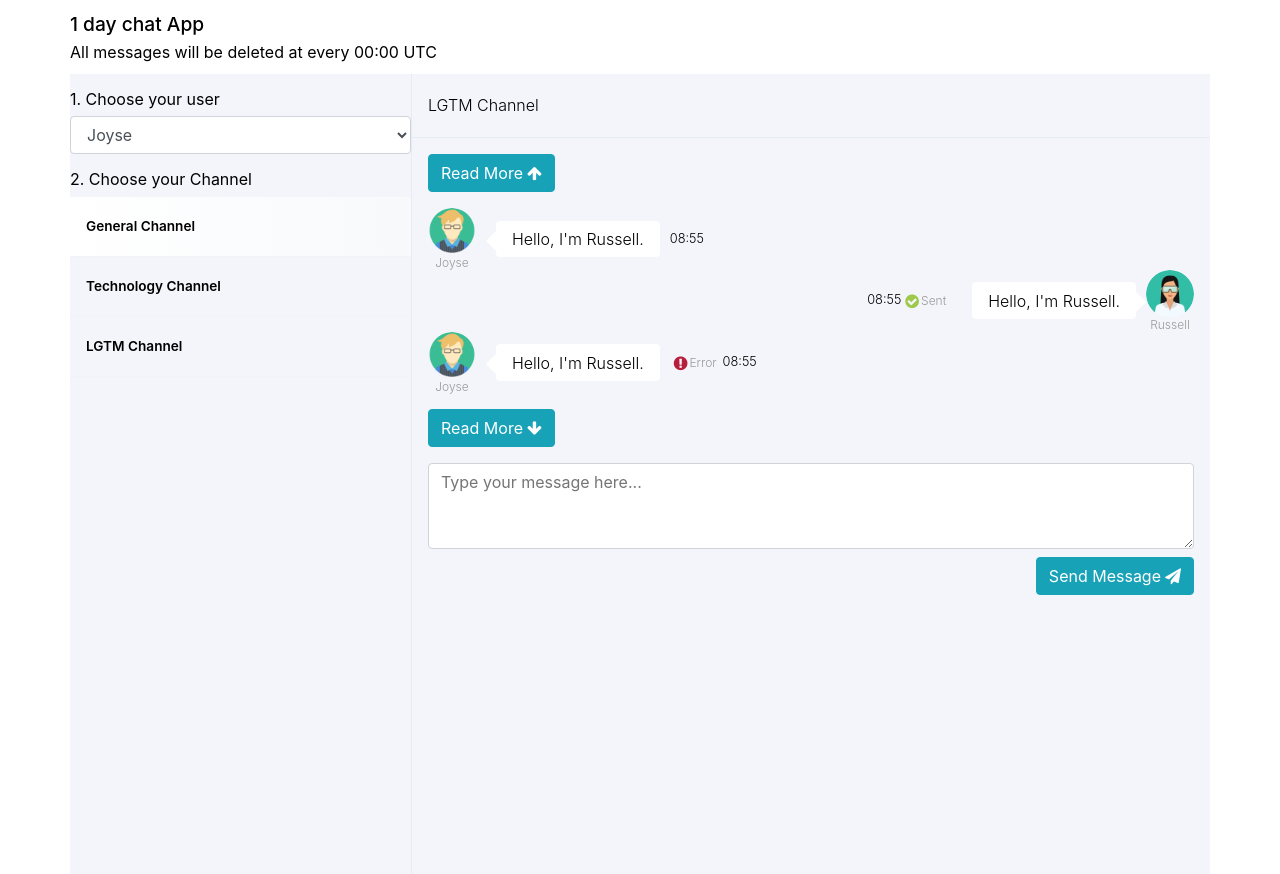
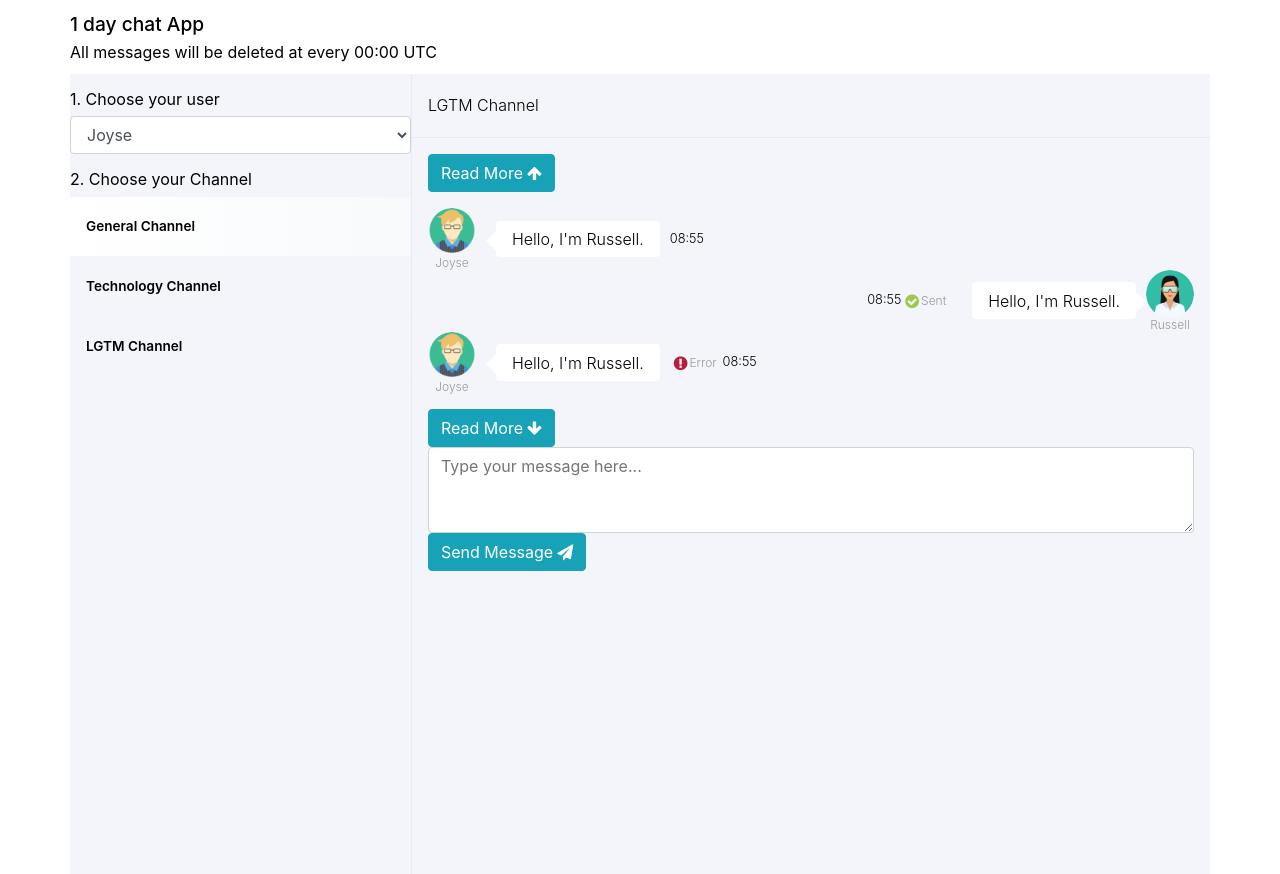
Before and after one commit to kaiching0109/am-project, a React (Create React App) app: page / in a window 1280 px wide. Built offline with nearby package versions, Linux system fonts and the light colour scheme.

Commit message:
feat: add ApolloProvider and postMessage dummy; refactor: move form logic into chatForm

```diff
--- a/package.json
+++ b/package.json
@@ -3,6 +3,7 @@
   "version": "0.1.0",
   "private": true,
   "dependencies": {
+    "@apollo/client": "^3.5.9",
     "@testing-library/jest-dom": "^5.16.2",
     "@testing-library/react": "^12.1.3",
     "@testing-library/user-event": "^13.5.0",
@@ -10,6 +11,7 @@
     "@types/node": "^16.11.25",
     "@types/react": "^17.0.39",
     "@types/react-dom": "^17.0.11",
+    "graphql": "^16.3.0",
     "node-sass": "^7.0.1",
     "react": "^17.0.2",
     "react-dom": "^17.0.2",
--- a/src/components/app/app.component.tsx
+++ b/src/components/app/app.component.tsx
@@ -1,15 +1,14 @@
+/* eslint-disable prettier/prettier */
 import React from 'react';
 import '../../styles/index.scss';
-import styles from './app.module.scss';
 import Card from '../card/card.component';
 import PageContainer from '../pageContainer/pageContainer.component';
 import WithSideContent from '../../hoc/withSideContent/withSideContent.component';
-import { IconButton } from '../button/button.component';
 import WithReadMore from '../../hoc/withReadMore/withReadMore.component';
-import Textarea from '../textarea/textarea.component';
 import constants from '../../constants/constants';
 import UserProvider from '../../context/userContext';
 import ChatPane from '../chatPane/chatPane.component';
+import ChatForm from '../chatForm/chatForm.component';
 
 export default function App(): React.ReactElement {
   return (
@@ -23,18 +22,7 @@ export default function App(): React.ReactElement {
             <WithReadMore>
               <ChatPane />
             </WithReadMore>
-            <div className={styles.form}>
-              <Textarea
-                rows={3}
-                placeholder={constants.TEXT.TEXTAREA_TEXT_PLACEHOLDER}
-              />
-              <div className={styles.formAction}>
-                <IconButton
-                  icon="fa fa-send"
-                  label={constants.TEXT.BUTTON_TEXT_SEND}
-                />
-              </div>
-            </div>
+            <ChatForm />
           </Card>
         </WithSideContent>
       </PageContainer>
--- a/src/components/app/app.module.scss
+++ /dev/null
@@ -1,9 +0,0 @@
-.form {
-  margin-top: 1rem;
-
-  .formAction {
-    margin-top: .5rem;
-    display: flex;
-    justify-content: flex-end;
-  }
-}
--- /dev/null
+++ b/src/components/chatForm/chatForm.component.tsx
@@ -0,0 +1,48 @@
+import React, { useContext } from 'react';
+import { useMutation, gql } from '@apollo/client';
+import { IconButton } from '../button/button.component';
+import constants from '../../constants/constants';
+import { UserContext } from '../../context/userContext';
+import Textarea from '../textarea/textarea.component';
+import styles from './chatForm.module.scss';
+
+const POST_MESSAGE_QUERY = gql`
+  mutation PostMessage($channelId: String!, $text: String!, $userId: String!) {
+    postMessage(channelId: $channelId, text: $text, userId: $userId) {
+      messageId
+      datetime
+    }
+  }
+`;
+
+export default function ChatForm(): React.ReactElement {
+  const { user } = useContext(UserContext);
+  const [postMessage] = useMutation(POST_MESSAGE_QUERY);
+
+  const handleMessageSubmit = (event: React.SyntheticEvent) => {
+    event.preventDefault();
+    postMessage({
+      variables: {
+        channelId: '3',
+        text: 'text',
+        userId: user,
+      },
+    });
+  };
+
+  return (
+    <form onSubmit={handleMessageSubmit}>
+      <Textarea
+        rows={3}
+        placeholder={constants.TEXT.TEXTAREA_TEXT_PLACEHOLDER}
+      />
+      <div className={styles.formAction}>
+        <IconButton
+          type="submit"
+          icon="fa fa-send"
+          label={constants.TEXT.BUTTON_TEXT_SEND}
+        />
+      </div>
+    </form>
+  );
+}
--- a/src/constants/constants.ts
+++ b/src/constants/constants.ts
@@ -14,4 +14,8 @@ const TEXT = {
   BUTTON_TEXT_SEND: 'Send Message',
 };
 
-export default { USERS, TEXT };
+const URL = {
+  API: 'https://angular-test-backend-yc4c5cvnnq-an.a.run.app/graphql',
+};
+
+export default { USERS, TEXT, URL };
--- a/src/index.tsx
+++ b/src/index.tsx
@@ -1,11 +1,28 @@
 import React from 'react';
 import ReactDOM from 'react-dom';
+import {
+  ApolloClient,
+  ApolloProvider,
+  createHttpLink,
+  InMemoryCache,
+} from '@apollo/client';
+import constants from './constants/constants';
 import App from './components/app/app.component';
 // import "regenerator-runtime/runtime";
 
+const httpLink = createHttpLink({
+  uri: constants.URL.API,
+});
+const client = new ApolloClient({
+  link: httpLink,
+  cache: new InMemoryCache(),
+});
+
 ReactDOM.render(
   <React.StrictMode>
-    <App />
+    <ApolloProvider client={client}>
+      <App />
+    </ApolloProvider>
   </React.StrictMode>,
   document.getElementById('root'),
 );
```
Also changed, not shown: src/components/chatForm/chatForm.module.scss (added).
